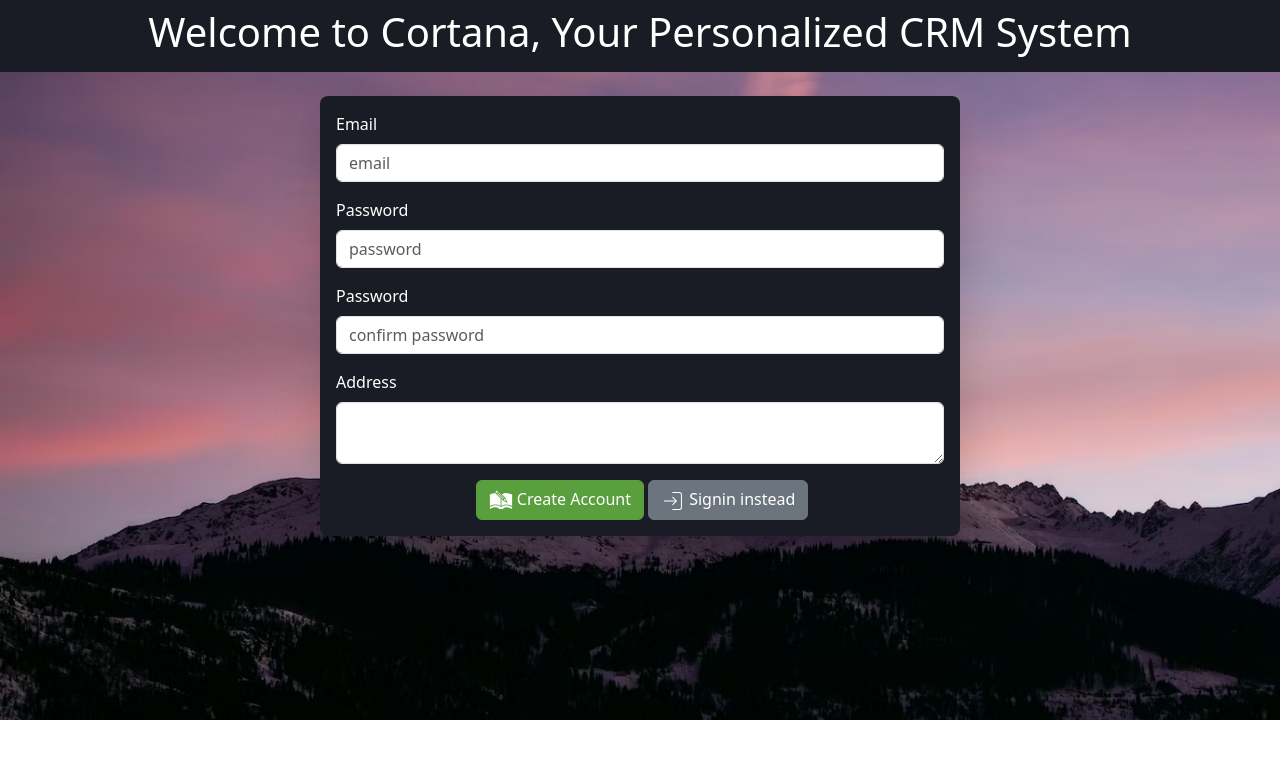
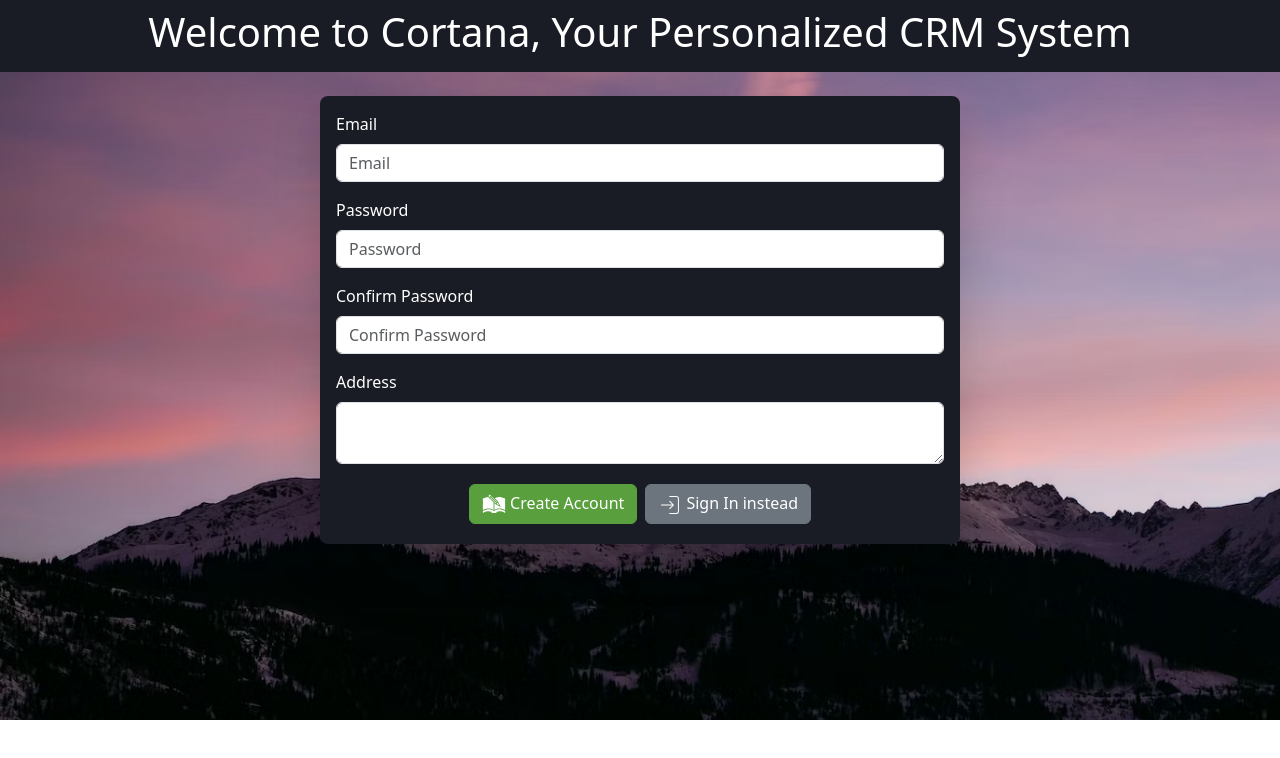
Before and after one commit to SagarPrasad160/crm, a React (Create React App) app in the folder frontend/: page /signup in a window 1280 px wide. Shown: the top 758 px of the page. Built offline with nearby package versions, Linux system fonts and the light colour scheme.

Commit message:
update auth forms styles

```diff
--- a/frontend/src/App.css
+++ b/frontend/src/App.css
@@ -11,7 +11,9 @@
   background-position: center;
 }
 
-.home {
+.home,
+.sign-in,
+.sign-up {
   grid-area: content;
 }
 
@@ -45,19 +47,6 @@
   top: 30px;
   right: 30px;
   cursor: pointer;
-}
-
-.sign-in,
-.sign-up {
-  grid-area: content;
-}
-
-.auth-form {
-  background-color: #191c24;
-}
-
-body {
-  background: #eee;
 }
 
 .profile {
@@ -145,6 +134,9 @@ body {
   .modal-wrapper {
     display: none;
   }
+  h1 {
+    text-align: center;
+  }
 }
 
 @media (max-width: 1024px) {
--- a/frontend/src/pages/auth/Signin.js
+++ b/frontend/src/pages/auth/Signin.js
@@ -1,8 +1,6 @@
 import { useState, useContext, useEffect } from "react";
-
 import AuthContext from "../../context/AuthContext";
 import { useNavigate, Link } from "react-router-dom";
-
 import { CiLogin } from "react-icons/ci";
 import { GiArchiveRegister } from "react-icons/gi";
 
@@ -36,7 +34,7 @@ function Signin() {
   const handleSubmit = async (event) => {
     event.preventDefault();
     if (!email || !password) {
-      alert("please provide email and password both!");
+      alert("Please provide email and password both!");
       return;
     }
     try {
@@ -49,26 +47,32 @@ function Signin() {
   return (
     <div className="sign-in text-white">
       <form
-        className="mt-4 auth-form w-50 mx-auto rounded-3 shadow-lg p-3"
+        className="mt-4 auth-form mx-auto bg-dark rounded-3 shadow-lg p-3 col-md-6 col-lg-6"
         onSubmit={handleSubmit}
       >
         <div className="mb-3">
-          <label className="form-label">Email</label>
+          <label htmlFor="email" className="form-label">
+            Email
+          </label>
           <input
             type="email"
-            placeholder="email"
+            placeholder="Email"
             name="email"
+            id="email"
             className="form-control"
             value={email}
             onChange={handleChange}
           />
         </div>
         <div className="mb-3">
-          <label className="form-label">Password</label>
+          <label htmlFor="password" className="form-label">
+            Password
+          </label>
           <input
             type="password"
-            placeholder="password"
+            placeholder="Password"
             name="password"
+            id="password"
             className="form-control"
             value={password}
             onChange={handleChange}
@@ -81,7 +85,7 @@ function Signin() {
           >
             <CiLogin className="fs-4" /> Sign In
           </button>
-          <Link className="btn btn-secondary" to="/signup">
+          <Link className="btn btn-secondary m-1" to="/signup">
             <GiArchiveRegister className="fs-4" /> Register
           </Link>
         </div>
--- a/frontend/src/pages/auth/Signup.js
+++ b/frontend/src/pages/auth/Signup.js
@@ -1,8 +1,6 @@
 import { useState, useContext, useEffect } from "react";
-
 import AuthContext from "../../context/AuthContext";
 import { useNavigate, Link } from "react-router-dom";
-
 import { GiArchiveRegister } from "react-icons/gi";
 import { CiLogin } from "react-icons/ci";
 
@@ -43,7 +41,7 @@ function Signup() {
       return;
     }
     if (password !== confirmPassword) {
-      alert("Both Passwords must match");
+      alert("Both passwords must match");
       return;
     }
     try {
@@ -56,48 +54,60 @@ function Signup() {
   return (
     <div className="sign-in text-white">
       <form
-        className="mt-4 auth-form w-50 mx-auto rounded-3 shadow-lg p-3"
+        className="mt-4 auth-form mx-auto bg-dark rounded-3 shadow-lg p-3 col-md-6 col-lg-6"
         onSubmit={handleSubmit}
       >
         <div className="mb-3">
-          <label className="form-label">Email</label>
+          <label htmlFor="email" className="form-label">
+            Email
+          </label>
           <input
             type="email"
-            placeholder="email"
+            placeholder="Email"
             name="email"
+            id="email"
             className="form-control"
             value={email}
             onChange={handleChange}
           />
         </div>
         <div className="mb-3">
-          <label className="form-label">Password</label>
+          <label htmlFor="password" className="form-label">
+            Password
+          </label>
           <input
             type="password"
-            placeholder="password"
+            placeholder="Password"
             name="password"
+            id="password"
             className="form-control"
             value={password}
             onChange={handleChange}
           />
         </div>
         <div className="mb-3">
-          <label className="form-label">Password</label>
+          <label htmlFor="confirmPassword" className="form-label">
+            Confirm Password
+          </label>
           <input
             type="password"
-            placeholder="confirm password"
+            placeholder="Confirm Password"
             name="confirmPassword"
             className="form-control"
+            id="confirmPassword"
             value={confirmPassword}
             onChange={handleChange}
           />
         </div>
         <div className="mb-3">
-          <label className="form-label">Address</label>
+          <label htmlFor="address" className="form-label">
+            Address
+          </label>
           <textarea
             className="form-control"
             value={address}
-            onChange={address}
+            onChange={handleChange}
+            id="address"
           ></textarea>
         </div>
         <div className="d-flex flex-wrap justify-content-center">
@@ -107,8 +117,8 @@ function Signup() {
           >
             <GiArchiveRegister className="fs-4" /> Create Account
           </button>
-          <Link className="btn btn-secondary" to="/signin">
-            <CiLogin className="fs-4" /> Signin instead
+          <Link className="btn btn-secondary m-1" to="/signin">
+            <CiLogin className="fs-4" /> Sign In instead
           </Link>
         </div>
       </form>
```
